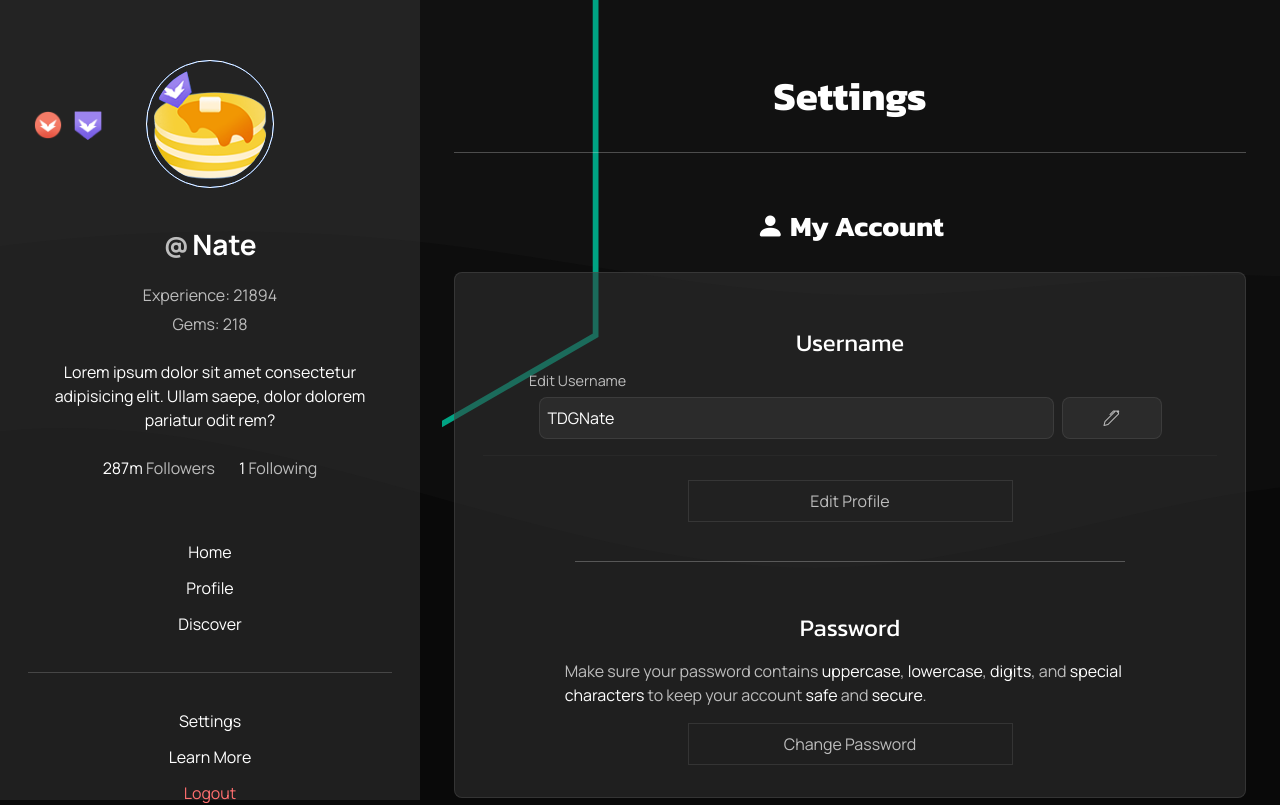
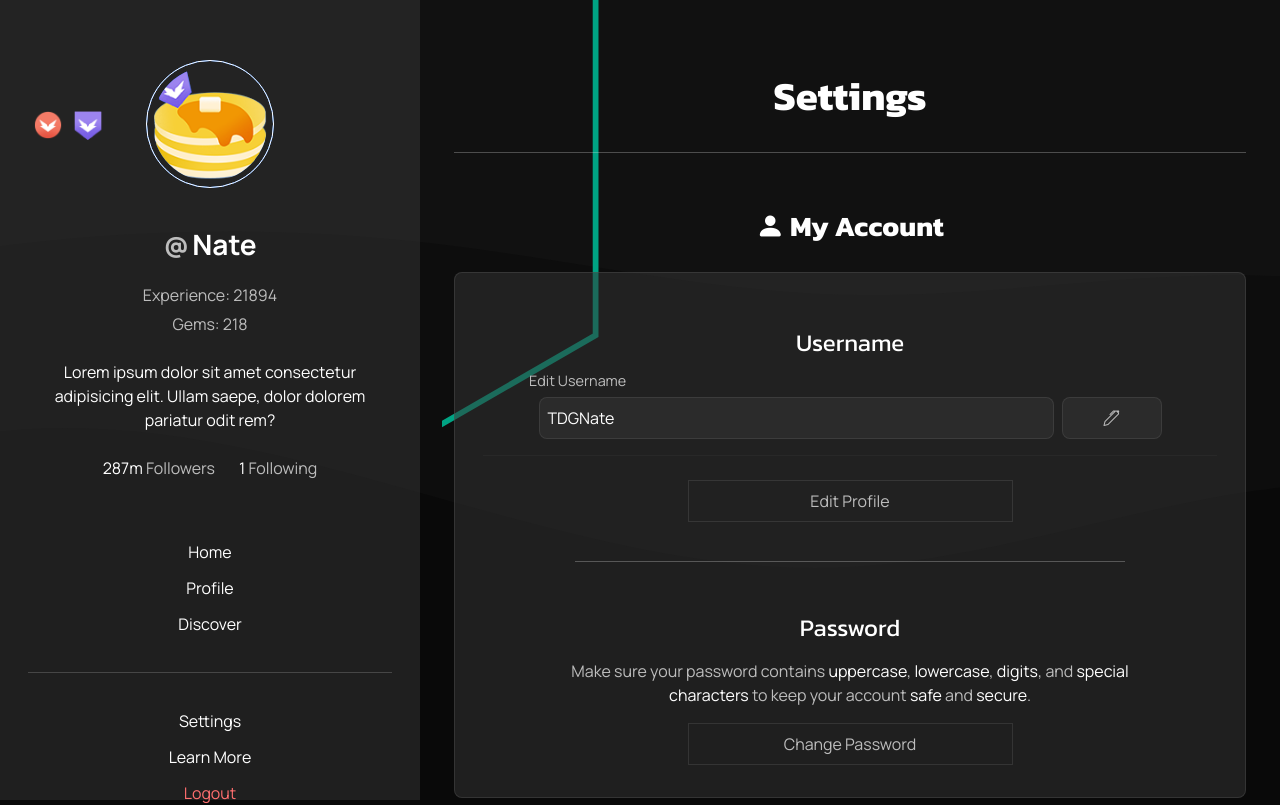
Before and after one commit to TDG-Org/Statue-Status, a React (Create React App) app in the folder client/: page /settings in a window 1280 px wide. Shown: the top 805 px of the page. Built offline with nearby package versions, Linux system fonts and the light colour scheme.

Commit message:
setting up the modularized components for the settings page

```diff
--- /dev/null
+++ b/client/src/components/Settings/MyAccount.jsx
@@ -0,0 +1,9 @@
+import React from "react";
+
+const MyAccount = () => {
+  return (
+    <div>MyAccount</div>
+  );
+};
+
+export default MyAccount;
--- /dev/null
+++ b/client/src/components/Settings/index.js
@@ -0,0 +1,7 @@
+// Import
+import MyAccount from "./MyAccount";
+
+// Export
+export {
+  MyAccount,
+};
--- a/client/src/components/index.js
+++ b/client/src/components/index.js
@@ -15,6 +15,9 @@ import { Explore, Friends } from "./Discover";
 // Statue Related
 import { ProfileStatue } from "./Statue";
 
+// Settings Page
+import { MyAccount } from "./Settings";
+
 // Export
 export {
   Nav,
@@ -23,6 +26,7 @@ export {
   Footer,
   Friends,
   Explore,
+  MyAccount,
   EditProfile,
-  ProfileStatue
+  ProfileStatue,
 };
--- a/client/src/pages/Settings/SettingsPage.jsx
+++ b/client/src/pages/Settings/SettingsPage.jsx
@@ -11,6 +11,9 @@ import emailjs from "@emailjs/browser";
 
 // Sweet Alert
 import swal from "sweetalert";
+
+// Components
+import { MyAccount } from "../../components";
 
 const SettingsPage = () => {
 
--- a/client/src/pages/Settings/SettingsPage.scss
+++ b/client/src/pages/Settings/SettingsPage.scss
@@ -19,6 +19,7 @@
       margin: 0 auto;
       padding: 0 .5rem;
       color: $mid-light-clr;
+      text-align: center;
 
       .pass-fff {
         color: $light-clr;
```
